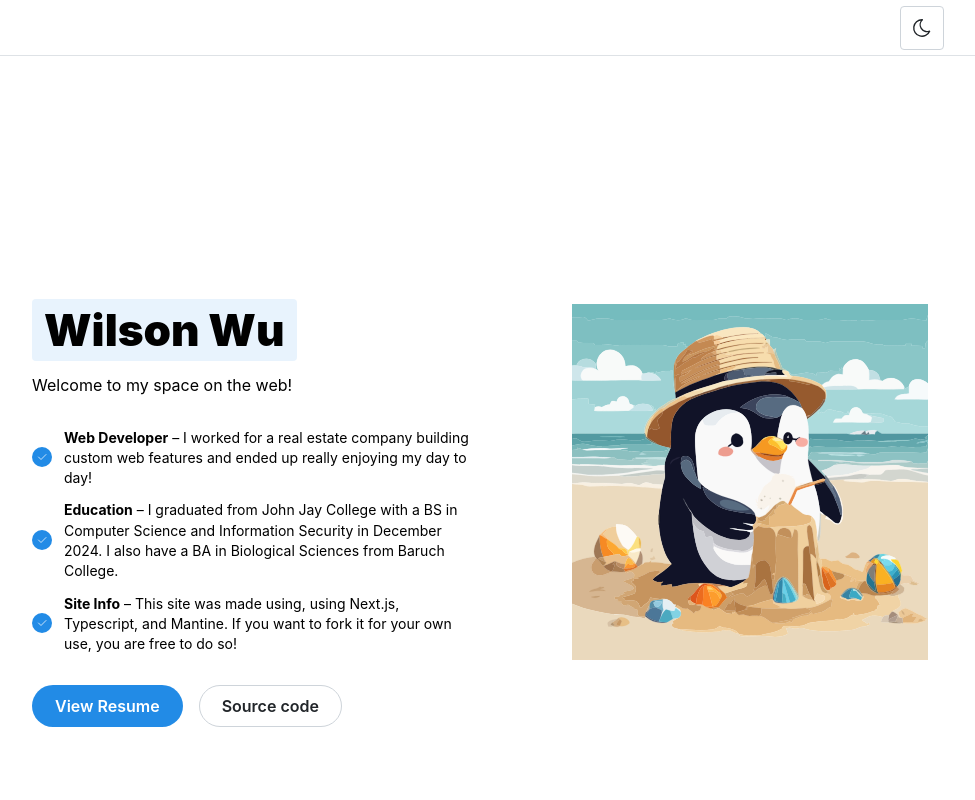
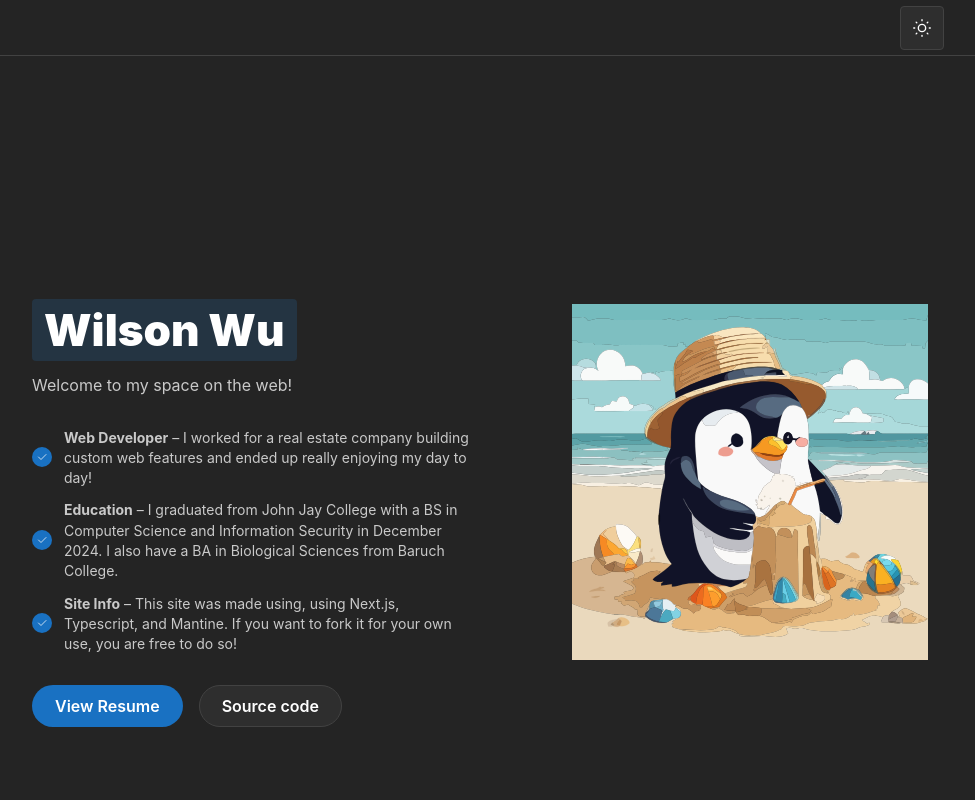
Before and after one commit to eotssa/homepage, a Next.js app: page / in a window 1280 px wide. Shown: the top 800 px of the page, without its empty margins (160-1135 px from the left). Built offline with nearby package versions, Linux system fonts and the light colour scheme.

Commit message:
default dark?

```diff
--- a/app/layout.tsx
+++ b/app/layout.tsx
@@ -20,7 +20,9 @@ export default function RootLayout({ children }: { children: any }) {
         />
       </head>
       <body>
-        <MantineProvider theme={theme}>{children}</MantineProvider>
+        <MantineProvider theme={theme} defaultColorScheme="dark">
+          {children}
+        </MantineProvider>
       </body>
     </html>
   );
```
